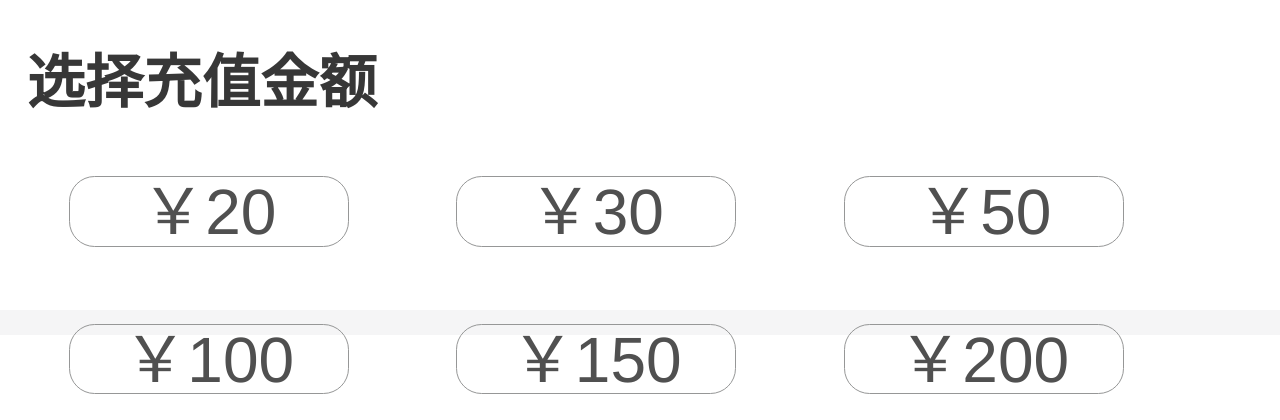
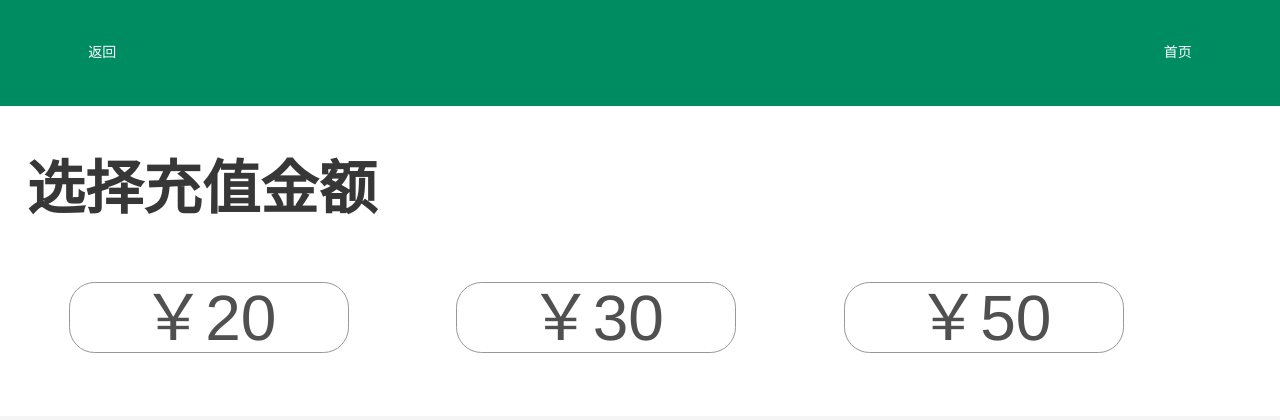
Before and after one commit to xinzhiyun/xinpin, a PHP site: page /DbName/Application/Home/View/Flow/recharge.html in a window 1280 px wide. Shown: the top 420 px of the page. Run offline with PHP 8.4, Linux system fonts and the light colour scheme.

Commit message:
手机端添加返回，首页按钮

```diff
--- a/preject/Application/Home/View/Card/index.html
+++ b/preject/Application/Home/View/Card/index.html
@@ -67,6 +67,10 @@ body{
 </style>
 </head>
 <body>
+	<header class='headerbar cfix'>
+	    <a class='back' href='javascript:history.go(-1);'>返回</a>
+	    <a class='home' href='{{:U("Home/Index/index")}}'>首页</a>
+	</header>
 	<!-- 状态：1:绑定 2：挂失 -->
     <foreach name="icid" item="vo" key="key">
     <section class="container IDshow">
--- a/preject/Application/Home/View/Flow/recharge.html
+++ b/preject/Application/Home/View/Flow/recharge.html
@@ -11,6 +11,10 @@
 <title>充值</title>
 </head>
 <body>
+<header class='headerbar cfix'>
+    <a class='back' href='javascript:history.go(-1);'>返回</a>
+    <a class='home' href='{{:U("Home/Index/index")}}'>首页</a>
+</header>
 <!-- rechargeOption -->
 <section class="rechargeOption">
 	<section class="textOption">选择充值金额</section>
--- a/preject/Application/Home/View/Flow/rechargenodes.html
+++ b/preject/Application/Home/View/Flow/rechargenodes.html
@@ -35,6 +35,10 @@
 <title>充值记录</title>
 </head>
 <body>
+<header class='headerbar cfix'>
+    <a class='back' href='javascript:history.go(-1);'>返回</a>
+    <a class='home' href='{{:U("Home/Index/index")}}'>首页</a>
+</header>
 <ul class="rechargeHhead nav nav-pills" role="tablist">
     <li role="presentation">充值金额 (元)</li>
     <li class="text-right">充值日期</li>
--- a/preject/Application/Home/View/Users/personalinformation.html
+++ b/preject/Application/Home/View/Users/personalinformation.html
@@ -6,6 +6,7 @@
 <meta name="viewport" content="width=device-width,initial-scale=1,user-scalable=no" >
 <link rel="stylesheet" type="text/css" href="__PUBLIC__/Home/css/bootstrap.min.css">
 <link rel="stylesheet" type="text/css" href="__PUBLIC__/Home/css/mobileStyle.css">
+<script src="__PUBLIC__/Home/js/jquery-1.8.3.min.js"></script>
 <script src="__PUBLIC__/Home/js/public.js"></script>
 <title>个人信息</title>
 <style>
@@ -16,6 +17,10 @@
 </style>
 </head>
 <body>
+<header class='headerbar cfix'>
+    <a class='back' href='javascript:history.go(-1);'>返回</a>
+    <a class='home' href='{{:U("Home/Index/index")}}'>首页</a>
+</header>
 <ul class="personalList">
 	<li>
 		<i class="i1"></i>用户姓名：<span class="username">{{$user['name']}}</span>
--- a/preject/Public/Home/css/mobileStyle.css
+++ b/preject/Public/Home/css/mobileStyle.css
@@ -39,6 +39,30 @@ text-decoration:none;
 .payList h1{
 	font-size: .75rem;
 	padding: 4vh 3vh 2vh 3vh;
+}
+.headerbar {
+	width: 100vw;
+	height: 12vmin;
+	padding: 0 10vmin;
+	line-height: 12vmin;
+	background: #008C61;
+}
+.cfix::after {
+	content: '';
+	clear: both;
+	width: 100%;
+	height: 0;
+	display: block;
+	visibility: hidden;
+	overflow: hidden;
+}
+.headerbar>.back {
+	float: left;
+	color: #fff;
+}
+.headerbar>.home {
+	float: right;
+	color: #fff;
 }
 .logo{
 	width: 44vw;
```
Lines whose indentation alone changed are shown as unchanged.
